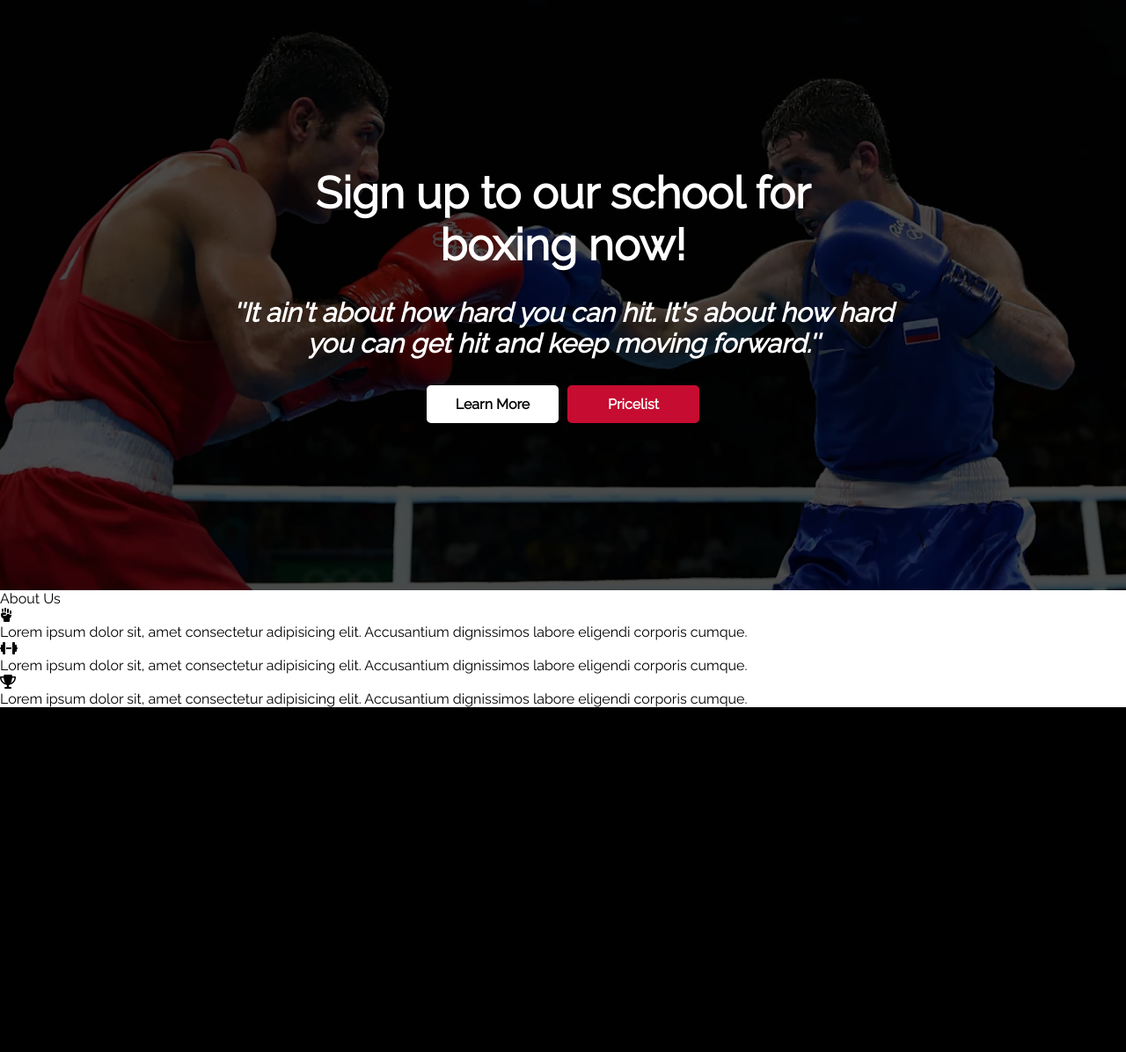
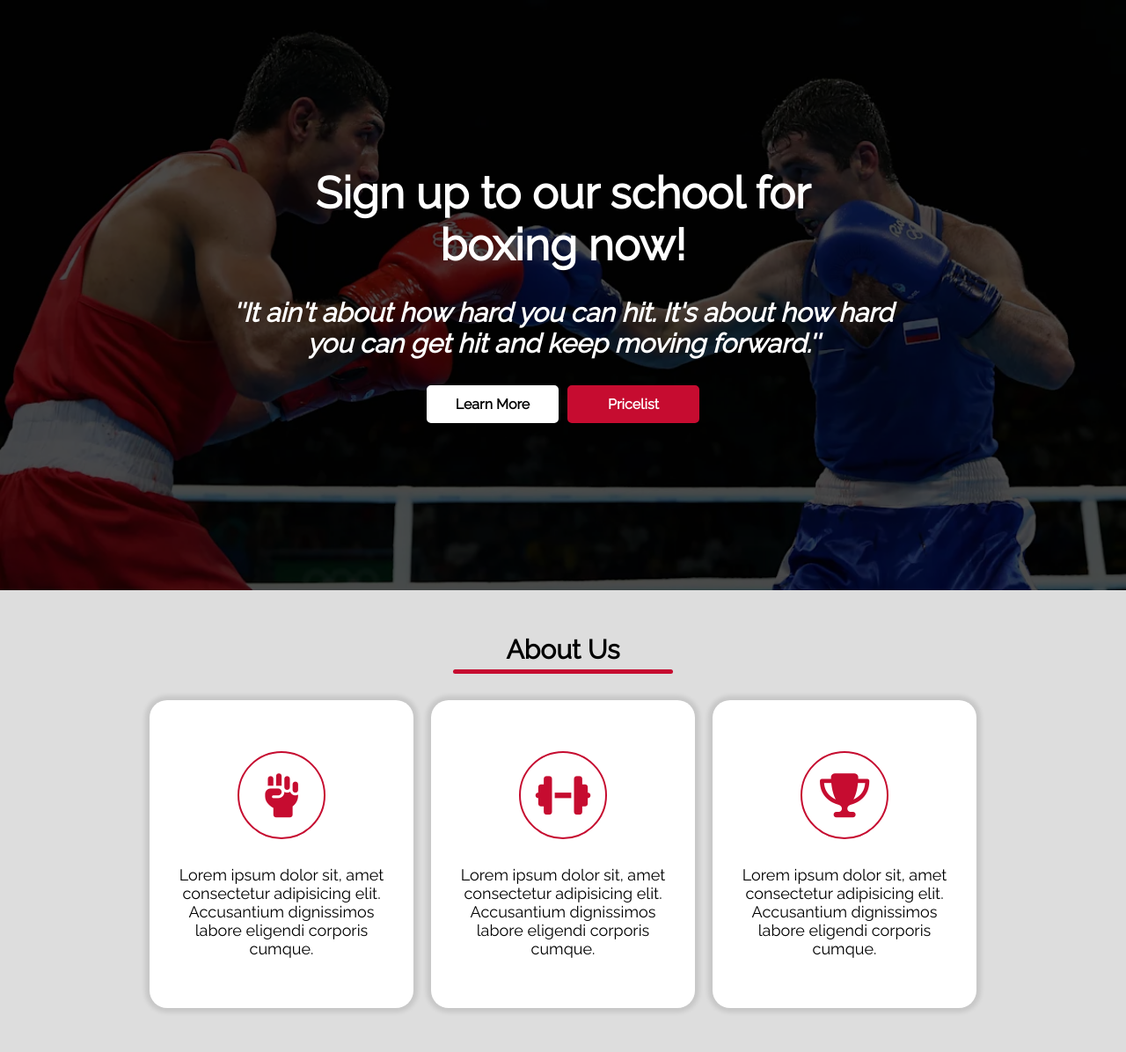
Before and after one commit to MilosM00/box-website, a PHP site: page / in a window 1280 px wide. Shown: the part 75-1271 px from the top of the page at 88% size. Before the commit the page ends 879 px from the top, so only its background shows below. Run offline with PHP 8.4, Linux system fonts and the light colour scheme; some libraries are stand-ins or nearby versions.

Commit message:
index-css updated

```diff
--- a/style/index.css
+++ b/style/index.css
@@ -201,3 +201,74 @@ body{
     }
 }
 /* END HERO */
+
+/* START ABOUT */
+.about{
+    display: flex;
+    justify-content: center;
+    align-items: center;
+    flex-direction: column;
+    padding-top: 50px;
+    padding-bottom: 50px;
+    background-color: #dddddd;
+}
+
+.section-title{
+    padding-bottom: 5px;
+    text-align: center;
+    font-size: 30px;
+    font-weight: 600;
+}
+
+.horisontal-line{
+    display: flex;
+    justify-content: center;
+    align-items: center;
+    width: 250px;
+    height: 5px;
+    border-radius: 10px;
+    background-color: #C60C30;
+    margin-bottom: 30px;
+}
+
+.about-inline{
+    display: flex;
+    justify-content: center;
+    align-items: center;
+    gap: 20px;
+}
+
+.about-inline > div{
+    display: flex;
+    justify-content: center;
+    align-items: center;
+    flex-direction: column;
+    text-align: center;
+    background-color: #fff;
+    color: #000;
+    box-shadow: 0 0 5px 5px rgba(0,0,0, 0.1);
+    width: 300px;
+    height: 350px;
+    padding: 20px;
+    font-size: 18px;
+    border-radius: 20px;
+}
+
+.about-inline > div > i{
+    width: 100px;
+    height: 100px;
+    display: flex;
+    justify-content: center;
+    align-items: center;
+    font-size: 50px;
+    color:#C60C30;
+    border: 2px solid #C60C30;
+    border-radius: 50%;
+    margin-bottom: 30px;
+    transition: all 0.5s;
+}
+
+.about-inline > div > i:hover{
+    transform: rotate(25deg);
+}
+/* END ABOUT */
```
